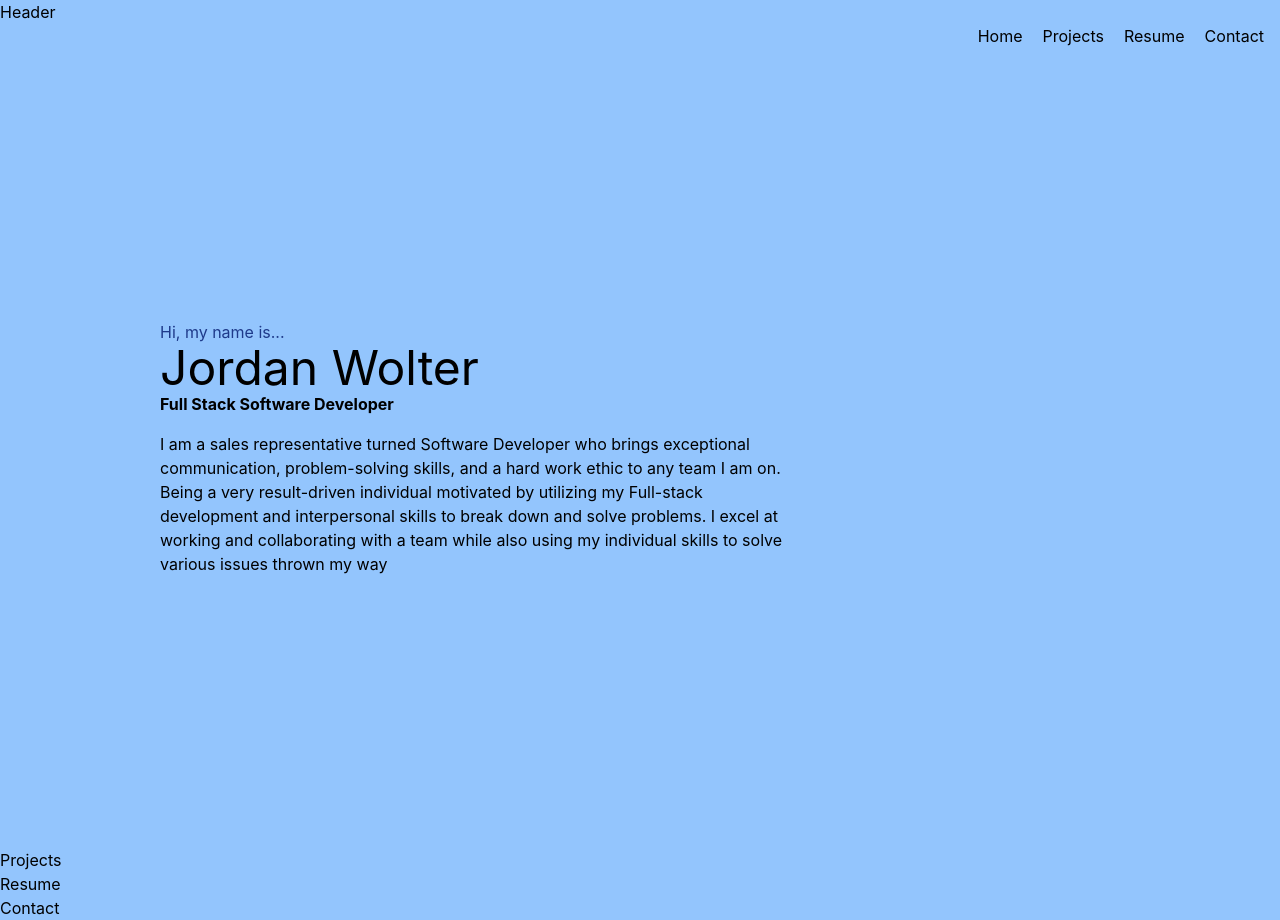
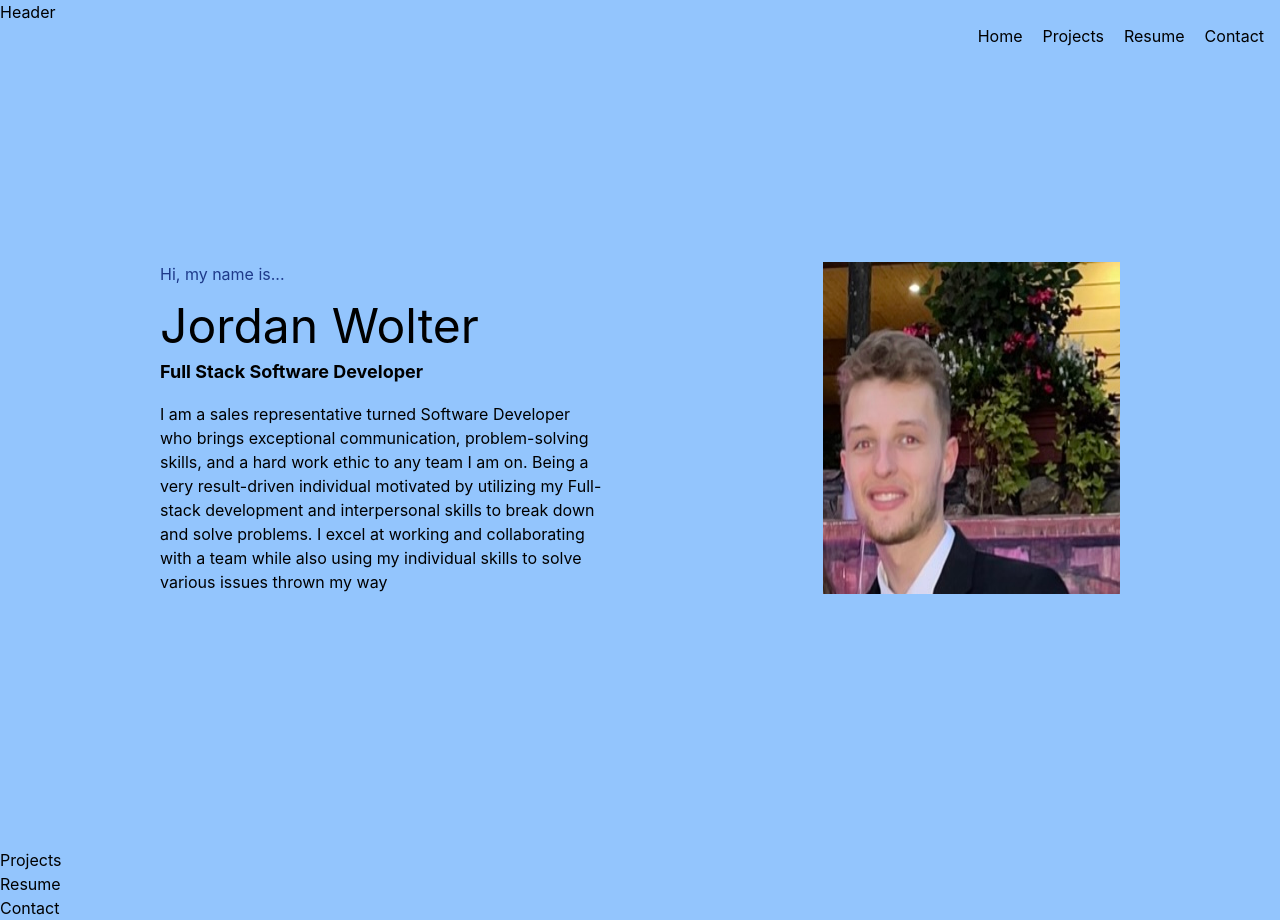
Before and after one commit to Jwolter23/my-portfolio, a React (Create React App) app in the folder portfolio-app/: page / in a window 1280 px wide. Built offline with nearby package versions, Linux system fonts and the light colour scheme.

Commit message:
got picture in

```diff
--- a/portfolio-app/src/components/Home.jsx
+++ b/portfolio-app/src/components/Home.jsx
@@ -10,14 +10,15 @@ export default function Home () {
 
     return (
         <div>
-            <div className=" h-screen w-scre flex items-center">
-                <div className='flex mx-auto my-32 w-3/4'>
+            <div className="h-screen w-screen flex items-center">
+                <div className='flex  mx-auto pb-10 w-3/4 justify-around'>
                     <div className='flex flex-col'>
-                            <h4 className='text-blue-900'>Hi, my name is...</h4>
-                            <h1 className="text-5xl">Jordan Wolter</h1>
-                            <h3 className="font-bold">Full Stack Software Developer</h3>
+                            <h4 className='text-blue-900 mb-4'>Hi, my name is...</h4>
+                            <h1 className="text-5xl mb-2">Jordan Wolter</h1>
+                            <h3 className=" text-lg font-bold">Full Stack Software Developer</h3>
                             <h3 className='flex w-2/3 mt-4'>I am a sales representative turned Software Developer who brings exceptional communication, problem-solving skills, and a hard work ethic to any team I am on. Being a very result-driven individual motivated by utilizing my Full-stack development and interpersonal skills to break down and solve problems. I excel at working and collaborating with a team while also using my individual skills to solve various issues thrown my way</h3>
                     </div>
+                    <img src={meWedding}></img>
                 </div>
 
             </div>
```
